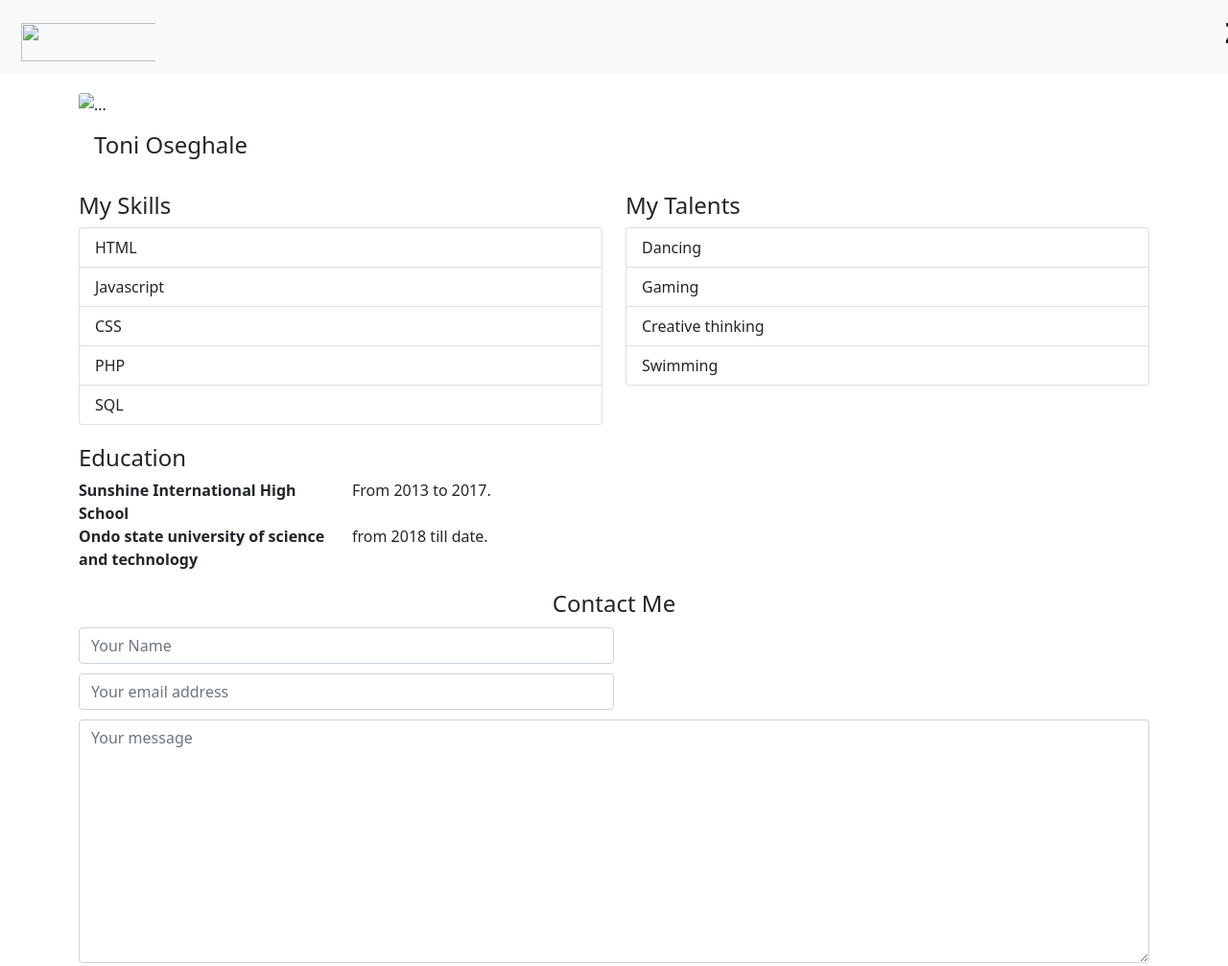
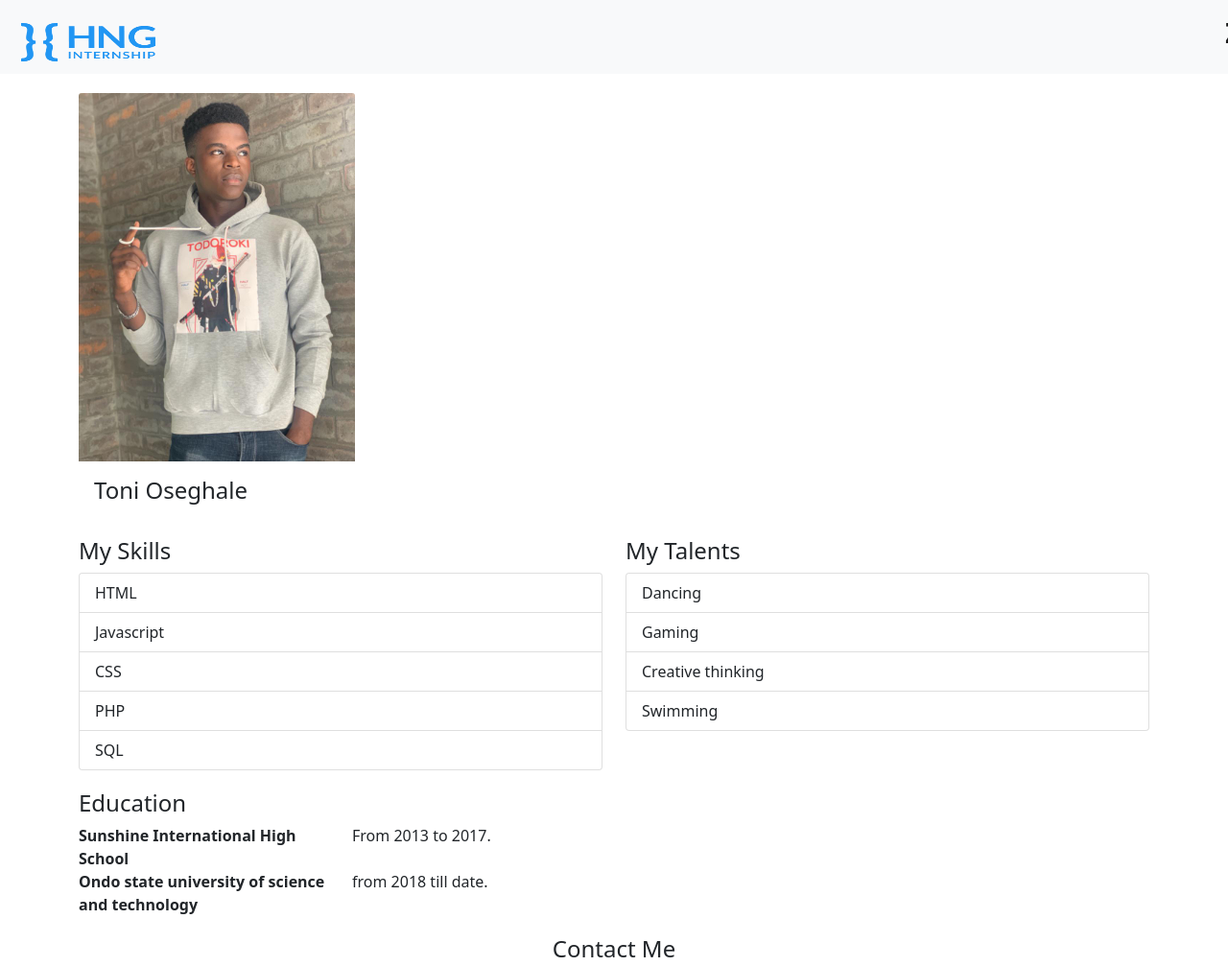
Before and after one commit to ToniStark99/Task-2, a plain HTML site: page index.html in a window 1280 px wide. Shown: the top 1007 px of the page at 96% size. Drawn offline with nearby package versions, Linux system fonts and the light colour scheme.

Commit message:
Add files via upload

```diff
--- a/index.html
+++ b/index.html
@@ -15,7 +15,7 @@
         <nav class="navbar navbar-light bg-light">
             <div class="container-fluid">
               <a class="navbar-brand" href="#">
-                <img src="img/hng logo.png" alt="" width="150px" height="40px" class="d-inline-block align-text-top logo">
+                <img src="zuri/img/hng logo.png" alt="" width="150px" height="40px" class="d-inline-block align-text-top logo">
                 <p class="logo-heading">Zuri/HNG/i4g</p>
               </a>
             </div>
@@ -25,7 +25,7 @@
         <div class="container">
 
             <div class="card my-img" style="width: 18rem;">
-                <img src="img/toni img.jpg" class="card-img-top" alt="...">
+                <img src="zuri/img/toni img.jpg" class="card-img-top" alt="...">
                 <div class="card-body">
                     <!-----Answer for number 2------>
                   <h5 class="card-title"><script>document.write('Toni Oseghale');</script></h5>
```
